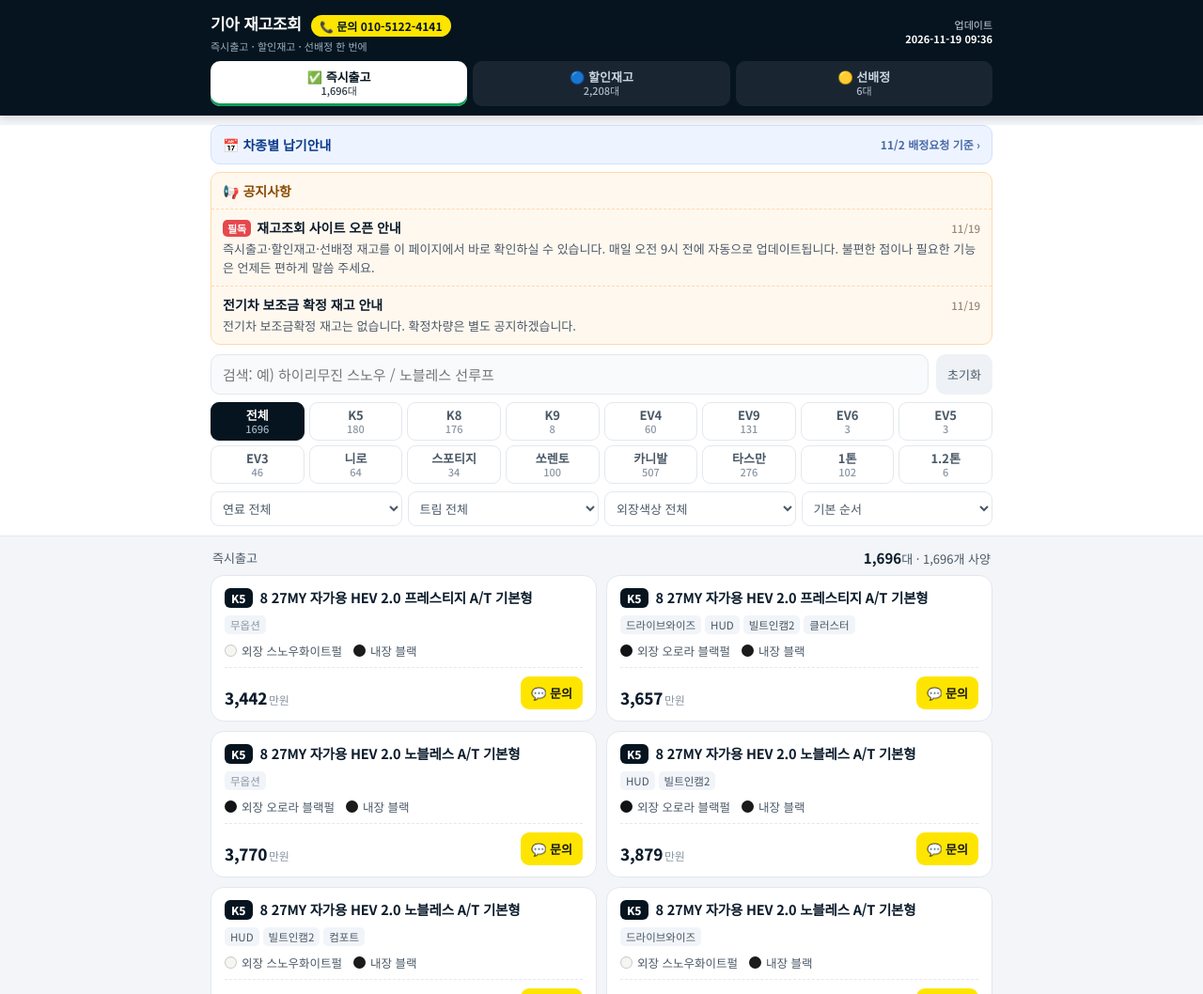
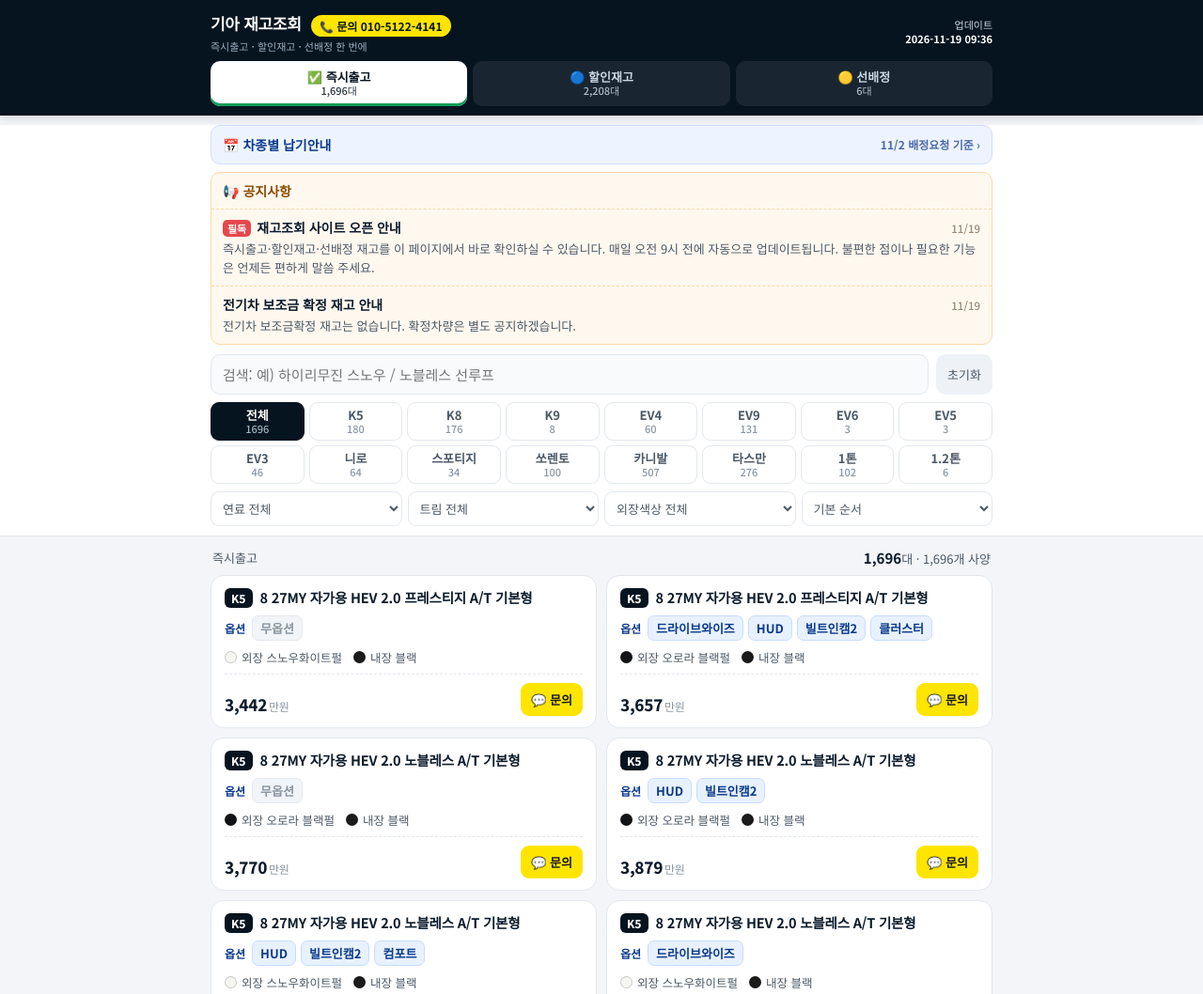
Before and after one commit to kia114-man/kia, a plain HTML site: page index.html in a window 1280 px wide. Shown: the top 1058 px of the page at 94% size. Drawn offline with Linux system fonts and the light colour scheme.

Commit message:
옵션 표시 강조
Co-Authored-By: Claude Opus 5.5 <noreply@anthropic.com>
Claude-Session: https://claude.ai/code/session_01S1C3X8VwJhQDi58RTYnC69

```diff
--- a/index.html
+++ b/index.html
@@ -99,9 +99,10 @@ button,input,select{font:inherit;color:inherit}
 .cust{display:flex;align-items:center;gap:8px;background:#fff6e0;border:1px solid #f3d38a;border-radius:9px;padding:7px 10px}
 .cust span{font-size:12px;font-weight:700;color:#9a6a00}
 .cust b{font-size:16px;font-weight:800;color:#0b1b2b}
-.opts{display:flex;flex-wrap:wrap;gap:4px}
-.opt{font-size:11.5px;background:#f1f4f8;color:var(--ink2);border-radius:5px;padding:2px 6px}
-.opt.none{color:var(--ink3)}
+.opts{display:flex;flex-wrap:wrap;gap:5px;align-items:center}
+.opts .ol{font-size:12px;font-weight:800;color:#0b3a8c;margin-right:2px}
+.opt{font-size:13px;font-weight:700;background:#e8f1ff;color:#0b3a8c;border:1px solid #c9dcff;border-radius:7px;padding:3px 8px}
+.opt.none{background:#f1f4f8;border-color:#e3e8ee;color:var(--ink3);font-weight:600}
 .colors{display:flex;gap:12px;font-size:12.5px;color:var(--ink2);flex-wrap:wrap}
 .colors span{display:inline-flex;align-items:center;gap:5px}
 .dot{width:13px;height:13px;border-radius:50%;border:1px solid rgba(0,0,0,.18);display:inline-block;flex:none}
@@ -308,7 +309,7 @@ function card(x){
   return `<article class="card">
     <div class="r1"><span class="model">${esc(x.m)}</span><div class="trim">${esc(x.t)}</div>${qty}</div>
     ${S.tab==='pre'&&x.c?`<div class="cust"><span>계약자</span><b>${esc(x.c)}</b></div>`:''}
-    <div class="opts">${opts}</div>
+    <div class="opts"><span class="ol">옵션</span>${opts}</div>
     <div class="colors"><span><i class="dot" style="background:${colorOf(x.e)}"></i>외장 ${esc(x.e)}</span><span><i class="dot" style="background:${colorOf(x.i)}"></i>내장 ${esc(x.i)}</span></div>
     <div class="r3"><div>${badge?'<div style="margin-bottom:4px">'+badge+'</div>':''}<div class="price">${won(x.p)}<small>만원</small></div>${meta?'<div class="meta">'+meta+'</div>':''}</div>
     <button class="ask" data-i="${x._i}">💬 문의</button></div>
```
